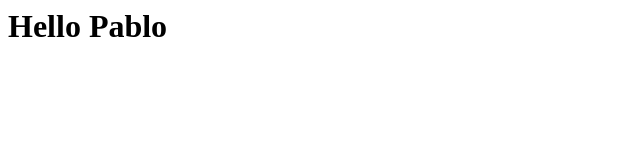
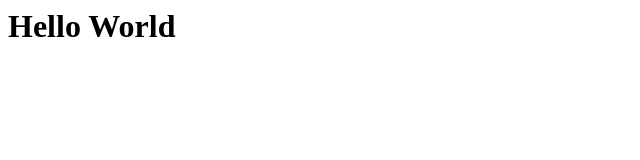
Before and after one commit to GabrielOppermann/GabrielOppermann.github.io, a plain HTML site: page index.html in a window 1280 px wide. Shown: the full height of the page, 0-640 px from the left. Drawn offline with Linux system fonts and the light colour scheme.

Commit message:
First Upload

```diff
--- a/index.html
+++ b/index.html
@@ -2,6 +2,6 @@
  <head>
  </head>
  <body>
-   <h1>Hello Pablo<h1>
+   <h1>Hello World<h1>
  </body>
 </html>
```
